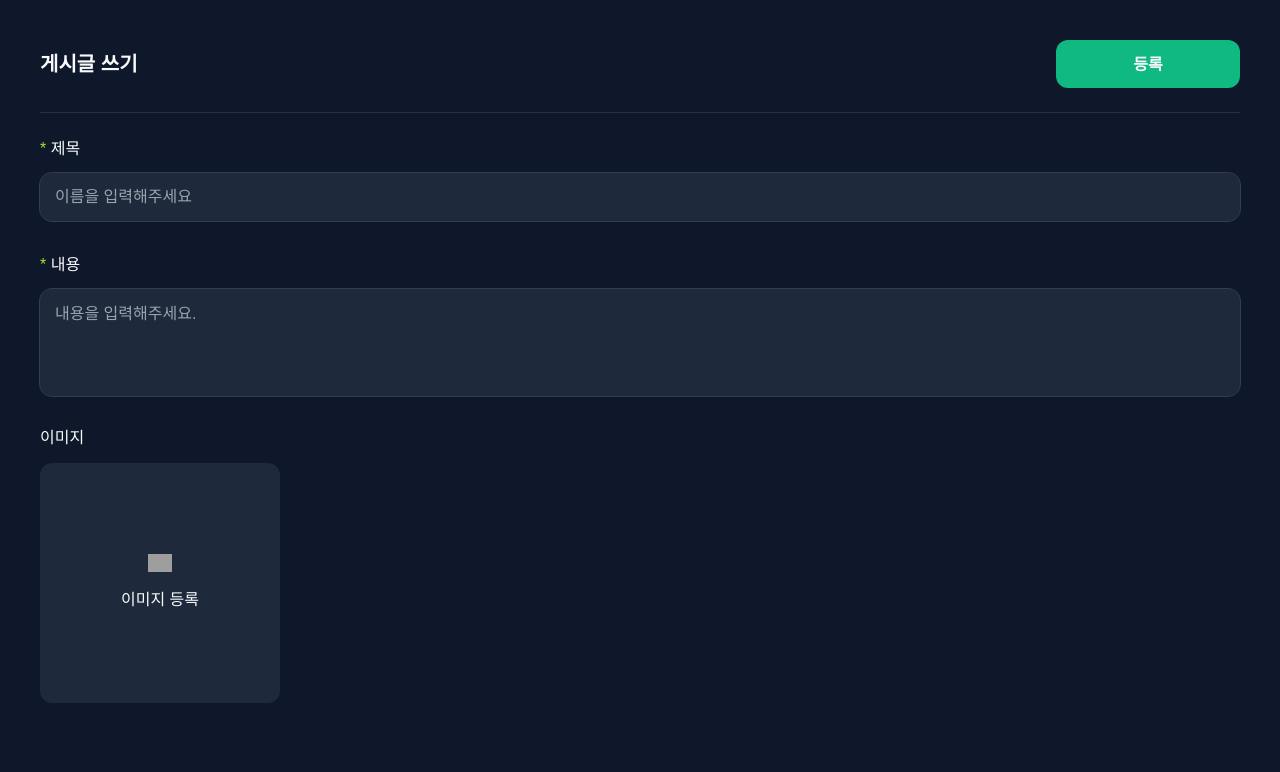
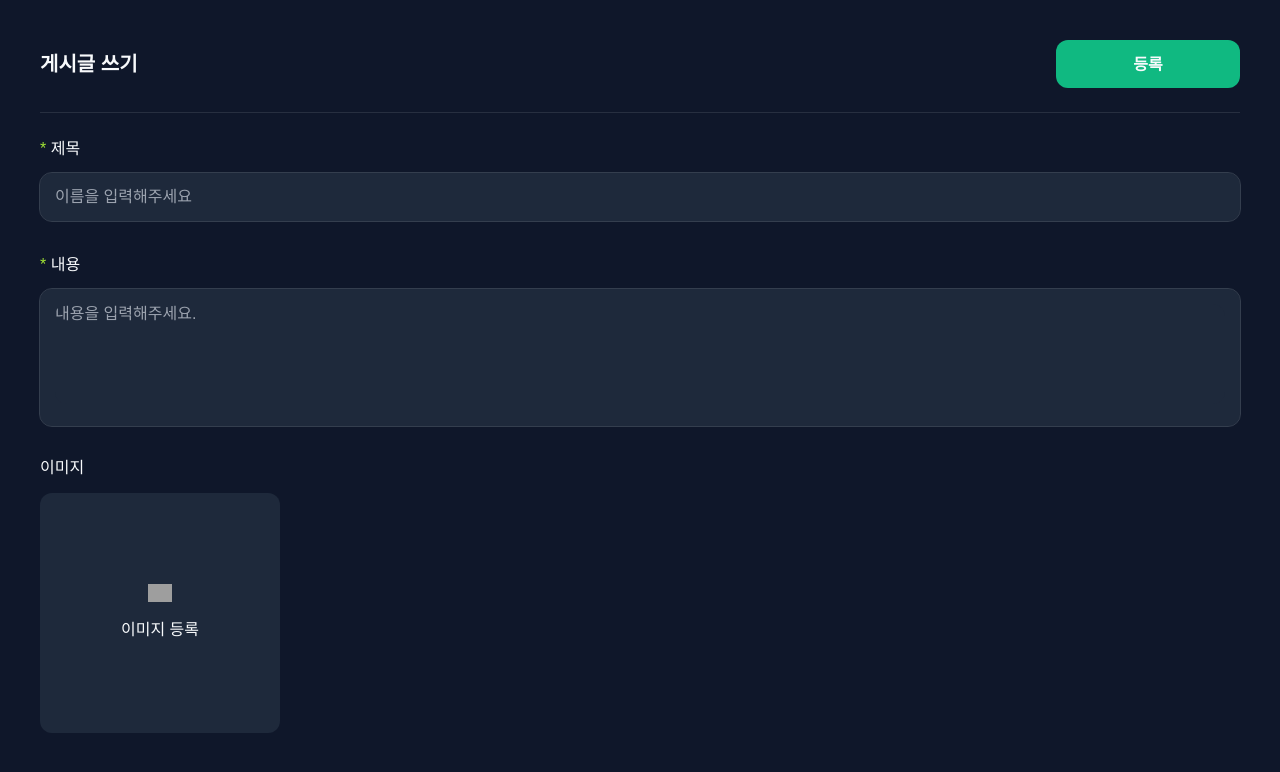
Before and after one commit to part4-6team/Advanced-Project, a Next.js app: page /article/newarticle in a window 1280 px wide. Shown: the top 772 px of the page. Built offline with nearby package versions, Linux system fonts and the light colour scheme; no server answers; grey boxes are pictures that could not be loaded.

Commit message:
ZERO-151 [Feat]: ScrollTextArea 에러 props 추가 & 에러 스크롤바 디자인 적용

```diff
--- a/src/components/@shared/Input.tsx
+++ b/src/components/@shared/Input.tsx
@@ -104,6 +104,8 @@ export function IconInput({
 }
 
 export function ScrollTextArea({
+  isError = false,
+  errorMessage = '',
   placeholder = '',
   label = '',
   textareaProps,
@@ -114,15 +116,22 @@ export function ScrollTextArea({
       <label htmlFor="input" className="mb-3 text-lg-medium text-text-primary">
         {label}
       </label>
-      <div className="relative min-h-[100px] w-full overflow-hidden rounded-[12px] bg-background-secondary outline outline-[1px] outline-[#343E4E] focus-within:outline-none focus-within:outline-brand-primary">
+      <div
+        className={`relative min-h-[100px] w-full overflow-hidden rounded-[12px] bg-background-secondary p-[15px] outline outline-[1px] ${isError ? 'outline-status-danger' : 'outline-[#343E4E]'} focus-within:outline-none focus-within:outline-brand-primary`}
+      >
         <textarea
-          className={`min-h-[100px] w-full resize-none overflow-auto rounded-[12px] bg-background-secondary p-[15px] text-lg-regular text-text-primary  focus:outline-none
-            ${styles.textarea}`}
+          className={`min-h-[100px] w-full resize-none overflow-auto rounded-[12px] bg-background-secondary  text-lg-regular text-text-primary  focus:outline-none
+             ${isError ? styles.isErrorScroll : styles.textarea}`}
           id="textarea"
           placeholder={placeholder}
           {...textareaProps}
         />
       </div>
+      {isError && (
+        <p className="mt-[10px] text-md-medium text-status-danger">
+          {errorMessage}
+        </p>
+      )}
     </div>
   );
 }
```
